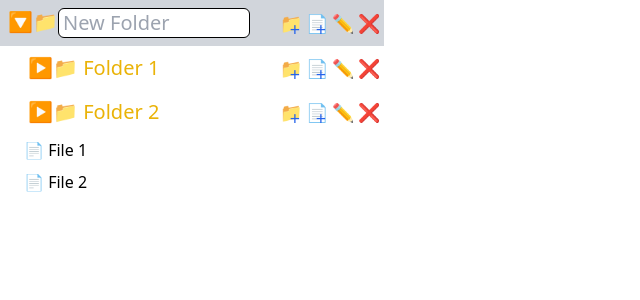
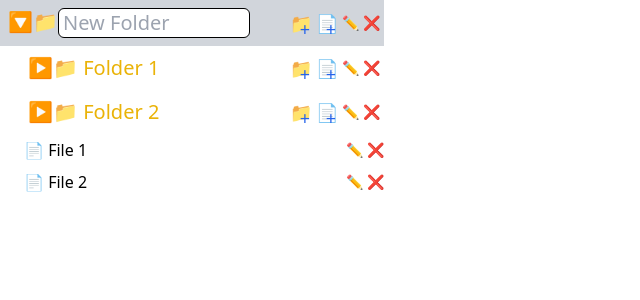
Before and after one commit to taraksh01/fileExplorer, a React (Vite) app: page / in a window 1280 px wide. Both pictures are taken after a click on the button "✏️". Shown: the top 300 px of the page, without its empty margins (0-640 px from the left). Built offline with nearby package versions, Linux system fonts and the light colour scheme.

Commit message:
Added edit and delete buttons to file

```diff
--- a/src/Components/Explorer.js
+++ b/src/Components/Explorer.js
@@ -84,10 +84,13 @@ const Explorer = ({ data }) => {
                   +
                 </span>
               </button>
-              <button onClick={(e) => handleEditFile(e, data.isFolder)}>
+              <button
+                className="text-sm"
+                onClick={(e) => handleEditFile(e, data.isFolder)}
+              >
                 ✏️
               </button>
-              <button>❌</button>
+              <button className="text-sm">❌</button>
             </span>
           </div>
           <div className={`${hideFolder ? "hidden" : "block pl-5"}`}>
@@ -113,7 +116,33 @@ const Explorer = ({ data }) => {
           </div>
         </>
       ) : (
-        <div className="p-1 hover:bg-gray-300">📄 {data.name}</div>
+        <div className="flex justify-between items-center">
+          <div className="flex p-1 hover:bg-gray-300">
+            📄{" "}
+            {takeInput.isVisible ? (
+              <form onSubmit={(e) => editFileName(e)}>
+                <input
+                  className="w-48 border outline-none border-black px-1 rounded-md"
+                  type="text"
+                  autoFocus
+                  placeholder={showInput.isFolder ? "New Folder" : "New File"}
+                  onBlur={() => setTakeInput({ isVisible: false })}
+                />
+              </form>
+            ) : (
+              data.name
+            )}
+          </div>
+          <span className="flex gap-1 text-lg">
+            <button
+              className="text-sm"
+              onClick={(e) => handleEditFile(e, data.isFolder)}
+            >
+              ✏️
+            </button>
+            <button className="text-sm">❌</button>
+          </span>
+        </div>
       )}
     </>
   );
```
